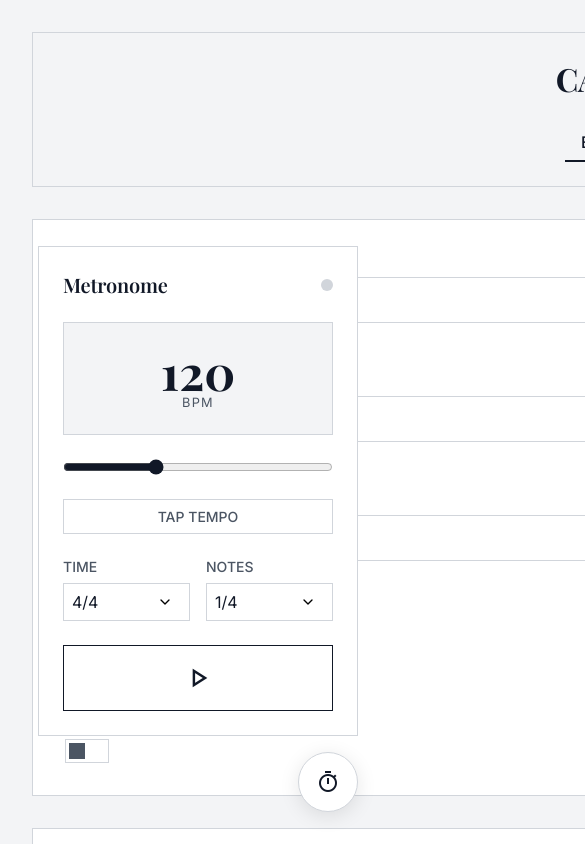
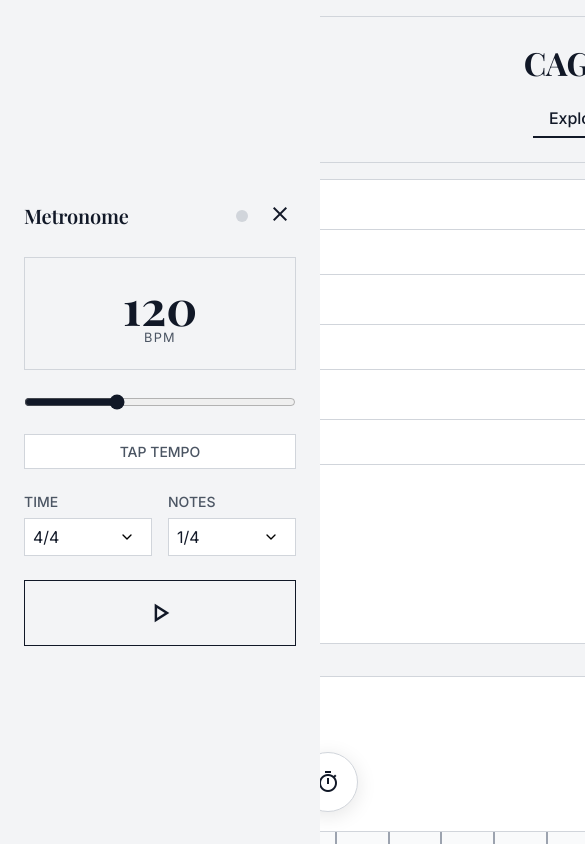
Before and after one commit to mgechev/guitarist.tools, a React (Vite) app: page / in a window 390 px wide. Both pictures are taken after a click on the button "timer". Shown: the top 844 px of the page, 585 px wide, since content can reach past the window. Built offline with nearby package versions, Linux system fonts and the light colour scheme.

Commit message:
Update the design

```diff
--- a/src/components/MetronomeWidget.jsx
+++ b/src/components/MetronomeWidget.jsx
@@ -88,7 +88,16 @@ const MetronomeWidget = () => {
         <div className="metronome-panel glass-panel fade-in">
           <div className="metronome-header">
             <h3>Metronome</h3>
-            <div className={`tick-indicator ${visualTick ? `active-${visualTick}` : ''}`}></div>
+            <div style={{display: 'flex', alignItems: 'center', gap: '1rem'}}>
+              <div className={`tick-indicator ${visualTick ? `active-${visualTick}` : ''}`}></div>
+              <button
+                className="close-metronome-btn mobile-only"
+                onClick={() => setIsOpen(false)}
+                style={{background: 'none', border: 'none', color: 'var(--text-primary)', cursor: 'pointer', padding: '0.25rem', display: 'flex'}}
+              >
+                <span className="material-symbols-outlined">close</span>
+              </button>
+            </div>
           </div>
 
           <div className="metronome-display">
--- a/src/components/PracticeMode.jsx
+++ b/src/components/PracticeMode.jsx
@@ -110,7 +110,7 @@ const PracticeMode = () => {
               <p className="pentatonic-legend"><span className="pentatonic-shadow-demo"></span> Pentatonic notes highlighted</p>
               <p className="pentatonic-legend" style={{marginTop: '0.5rem'}}><span className="chord-legend-demo"></span> Chord notes highlighted</p>
             </div>
-            <div style={{display: 'flex', gap: '2rem'}}>
+            <div style={{display: 'flex', gap: '2rem', flexWrap: 'wrap'}}>
               <div className="control-group toggle-group horizontal-toggle">
                 <label>Highlight Pentatonic</label>
                 <Toggle id="practice-pentatonic-toggle" checked={showPentatonic} onChange={setShowPentatonic} />
--- a/src/index.css
+++ b/src/index.css
@@ -231,11 +231,29 @@ input:checked + .toggle-label:before { transform: translateX(20px); background-c
 .nav-item.active { color: var(--text-primary); background-color: var(--nav-active-bg); border-left: 3px solid var(--text-primary); border-radius: 0.25rem; }
 
 @media (max-width: 768px) {
-  .app-header { flex-direction: column; gap: 1.5rem; }
-  .controls { flex-direction: column; align-items: stretch; }
+  .app-container { padding: 1rem; gap: 1rem; }
+  .app-header { padding: 1.5rem 1rem; flex-direction: column; gap: 1rem; text-align: center; }
+  .controls { flex-direction: column; align-items: stretch; padding: 1.5rem 1rem; gap: 1.5rem; }
+  .fretboard-wrapper { padding: 1.5rem 1rem; gap: 1.5rem; }
+  .shape-info { flex-direction: column; align-items: flex-start; gap: 1rem; }
   .sidenav { display: none; }
   .app-main { margin-left: 0; }
+  .practice-actions { flex-direction: column; }
+
+  .metronome-panel {
+    position: fixed;
+    top: 0; left: 0; right: 0; bottom: 0;
+    width: 100vw; height: 100vh;
+    z-index: 1050;
+    padding: 2rem;
+    justify-content: center;
+    border: none;
+    border-radius: 0;
+    background-color: var(--bg-color);
+  }
+  .mobile-only { display: block !important; }
 }
+.mobile-only { display: none; }
 
 .chord-highlight { border-radius: 0; border: 2px solid var(--text-primary); }
 .root-note.chord-highlight { background-color: var(--note-root-bg); color: var(--bg-color); }
```
Also changed, not shown: 1 other file (tests, documents, lock files or other folders).
